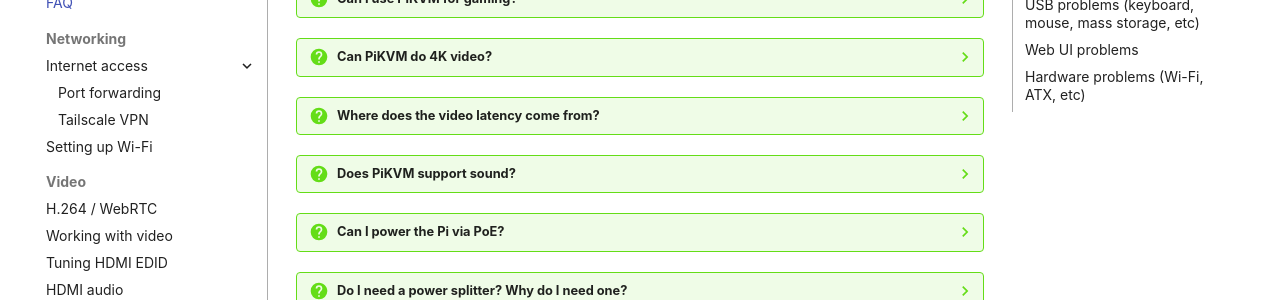
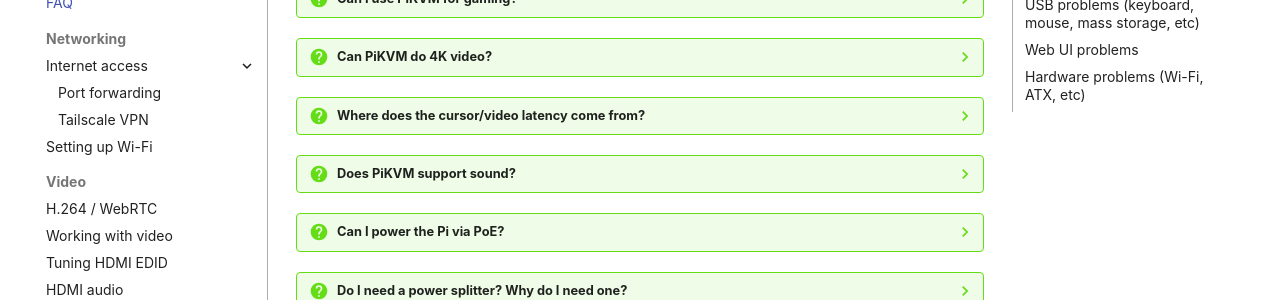
Before and after one commit to pikvm/pikvm, an MkDocs documentation site: the page built from docs/faq.md, in a window 1280 px wide and 900 px high, scrolled down 540 px. Shown: the part 152-452 px from the top of the window. Built offline with MkDocs 1.6.1 and Material for MkDocs 9.7.7, drawn with Linux system fonts in a browser that asks for light colours; some web fonts are replaced; comment, search, counter and statistics services are not loaded.

Commit message:
Update faq.md (#754)
Added verbiage for clarity

```diff
--- a/docs/faq.md
+++ b/docs/faq.md
@@ -45,7 +45,7 @@
     * The 4K real-time video will not fit through the network anyway.
 
 
-??? question "Where does the video latency come from?"
+??? question "Where does the cursor/video latency come from?"
     Here is the chain of transferring an image to your browser or VNC client.
 
     `Capture device -> Compression -> Network -> Decompression -> Rendering`
```
